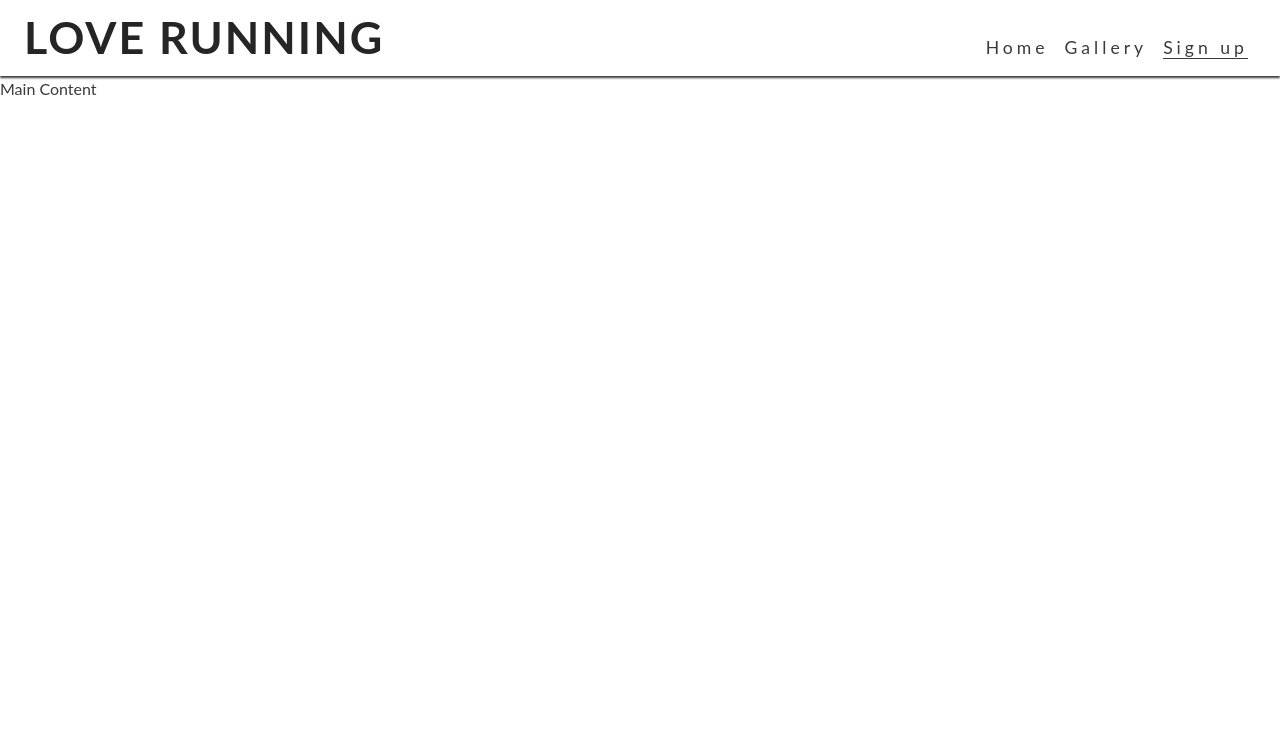
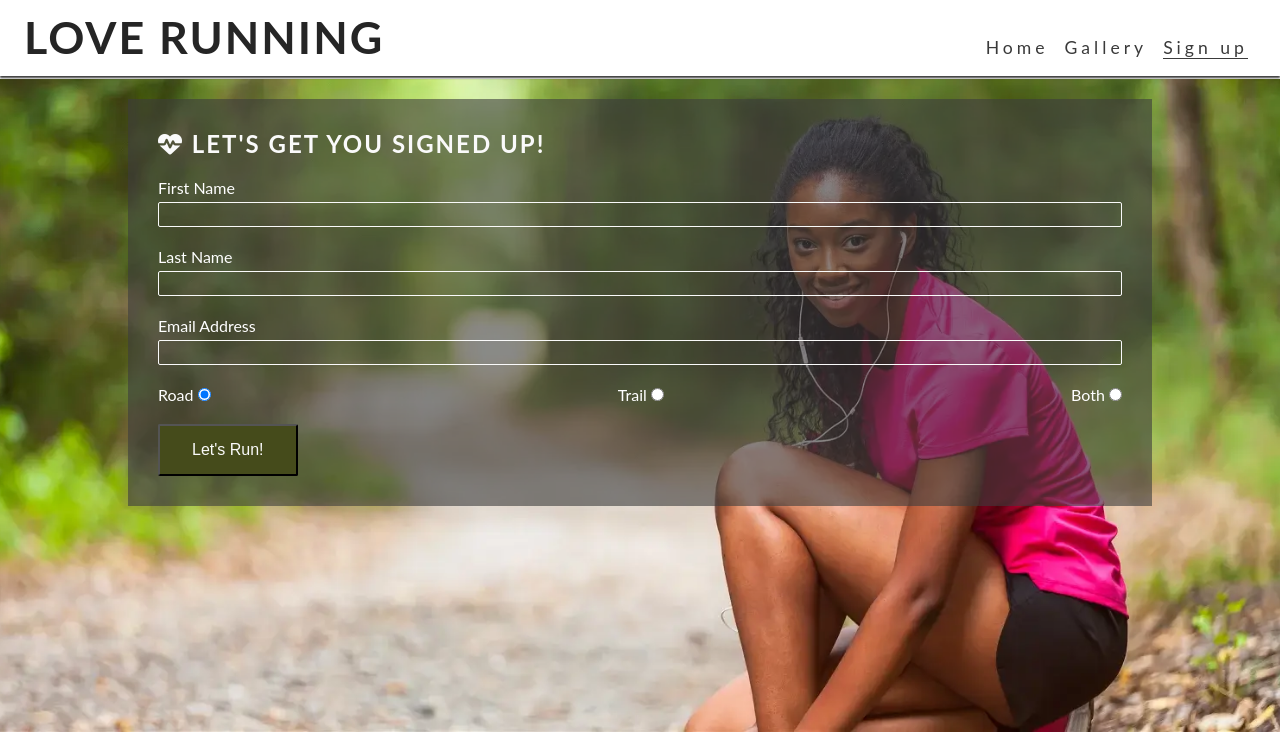
Before and after one commit to Saikou813/love-running, a plain HTML site: page signup.html in a window 1280 px wide. Shown: the top 734 px of the page. Drawn offline with Linux system fonts and the light colour scheme; a web font is replaced by a local one.

Commit message:
signed up form

```diff
--- a/assets/css/style.css
+++ b/assets/css/style.css
@@ -100,9 +100,13 @@ nav {
 
 /* main content*/
 main {
-    /*make main element take up any surplus space tp push footer*/
+    /* Enlarge main element to push footer down*/
     flex: 1 0 auto;
+    /* Add margin at the top to prevent content from being covered by the header */
     margin-top: 47px;
+    /* Enable flex properties for child elements */
+    display: flex;
+    flex-direction: column;
 }
 
 /* hero section */
@@ -212,6 +216,58 @@ main {
 #photos {
     line-height: 0;
 }
+
+/* Form */
+#signup {
+    background-image: url("../images/signup-image.webp");
+    background-size: cover;
+    background-position: 75%;
+    padding: 20px 10% 0 10%;
+    flex-grow: 1;
+}
+
+
+#signup-form {
+    color: #ffffff;
+    background-color: rgba(60, 60, 60, 0.6);
+    padding: 30px;
+}
+
+
+#signup-form>h2 {
+    color: #fafafa;
+    margin-bottom: 20px;
+}
+
+
+.text-input {
+    background: transparent;
+    color: #fafafa;
+    width: 100%;
+    height: 25px;
+    margin: 5px 0 20px 0;
+    border: 1px solid #fafafa;
+    border-radius: 2px;
+    padding: 0 5px;
+}
+
+
+.radio-buttons {
+    width: 100%;
+    display: flex;
+    justify-content: space-between;
+}
+
+
+.join-button {
+    margin-top: 20px;
+    border-radius: 2px;
+    padding: 15px 32px;
+    font-size: 100%;
+    background-color: #454b1b;
+    color: #fafafa;
+}
+
 
 /* footer*/
 #social-networks {
--- a/signup.html
+++ b/signup.html
@@ -34,8 +34,38 @@
         </nav>
     </header>
 
-    <!--Main Content-->
-    <main>Main Content</main>
+    <!-- Main content -->
+    <main>
+        <section id="signup">
+            <form id="signup-form" method="POST" action="https://formdump.codeinstitute.net">
+                <h2><i class="fa-solid fa-heartbeat"></i> Let's get you signed up!</h2>
+                <label for="first-name">First Name</label>
+                <input type="text" name="first_name" id="first-name" class="text-input" required>
+                <br>
+                <label for="last-name">Last Name</label>
+                <input type="text" name="last_name" id="last-name" class="text-input" required>
+                <br>
+                <label for="email-address">Email Address</label>
+                <input type="email" name="email_address" id="email-address" class="text-input" required>
+                <br>
+                <div class="radio-buttons">
+                    <div>
+                        <label for="road">Road</label>
+                        <input type="radio" name="running_preference" id="road" value="road" required checked>
+                    </div>
+                    <div>
+                        <label for="trail">Trail</label>
+                        <input type="radio" name="running_preference" id="trail" value="trail" required>
+                    </div>
+                    <div>
+                        <label for="both">Both</label>
+                        <input type="radio" name="running_preference" id="both" value="both" required>
+                    </div>
+                </div>
+                <button type="submit" class="join-button">Let's Run!</button>
+            </form>
+        </section>
+    </main>
 
     <!--footer-->
     <footer>
```
Also changed, not shown: assets/images/signup-image.webp (added).
